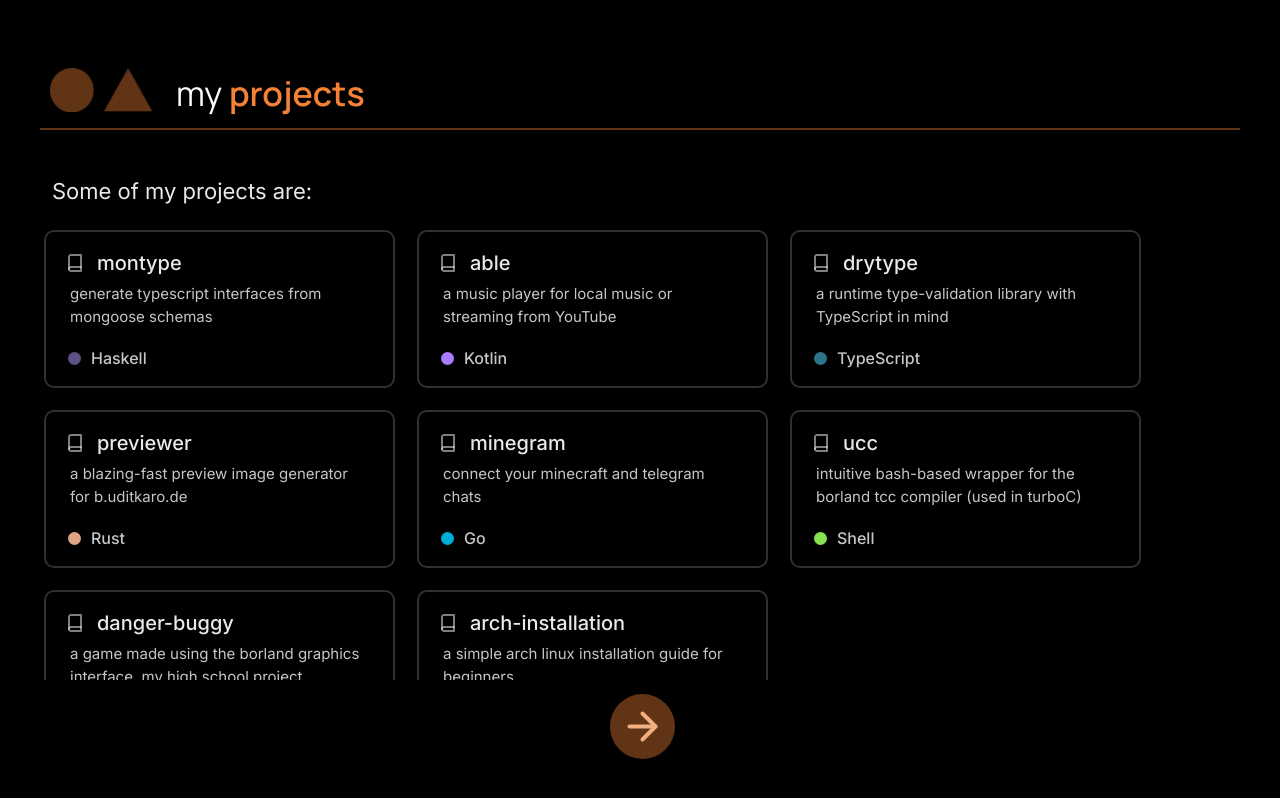
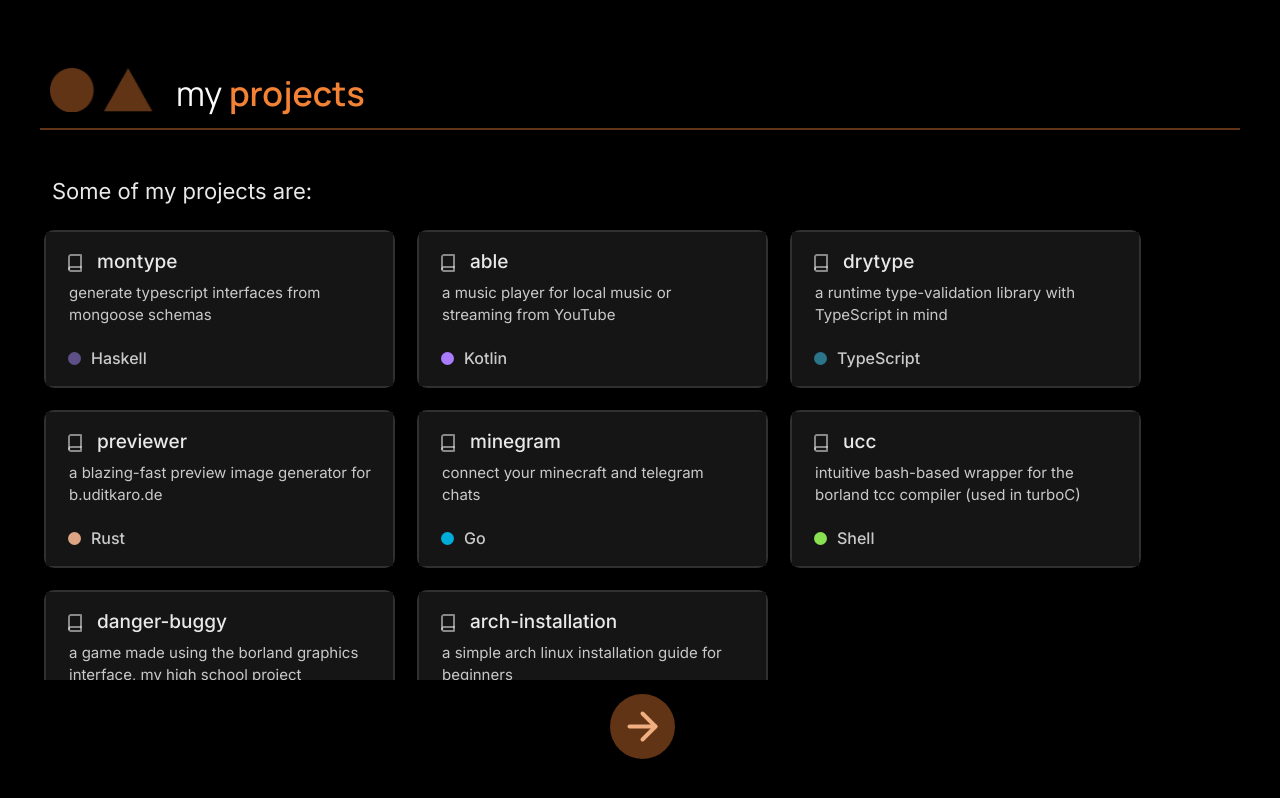
Before and after one commit to uditkarode/portfolio, a Next.js app: page /projects in a window 1280 px wide. Built offline with nearby package versions, Linux system fonts and the light colour scheme.

Commit message:
feat(project-item): redesign project card

```diff
--- a/components/project-item.tsx
+++ b/components/project-item.tsx
@@ -27,6 +27,7 @@ export default function ProjectItem(
               paddingRight: 22,
               paddingTop: 16,
               paddingBottom: 16,
+              background: "#151515",
               minHeight: 154,
               height: "100%",
               width: "100%",
@@ -56,7 +57,7 @@ export default function ProjectItem(
                   style={{
                     fontFamily: "Inter",
                     fontWeight: 500,
-                    fontSize: 20,
+                    fontSize: 19,
                     marginLeft: 15,
                     color: "#e9e9e9",
                   }}
@@ -74,7 +75,7 @@ export default function ProjectItem(
                   color: "#e9e9e9",
                   opacity: 0.85,
                   marginTop: 5,
-                  marginLeft: 2,
+                  marginLeft: 1,
                   textDecoration: "none",
                 }}
                 className="no-spacing"
```
